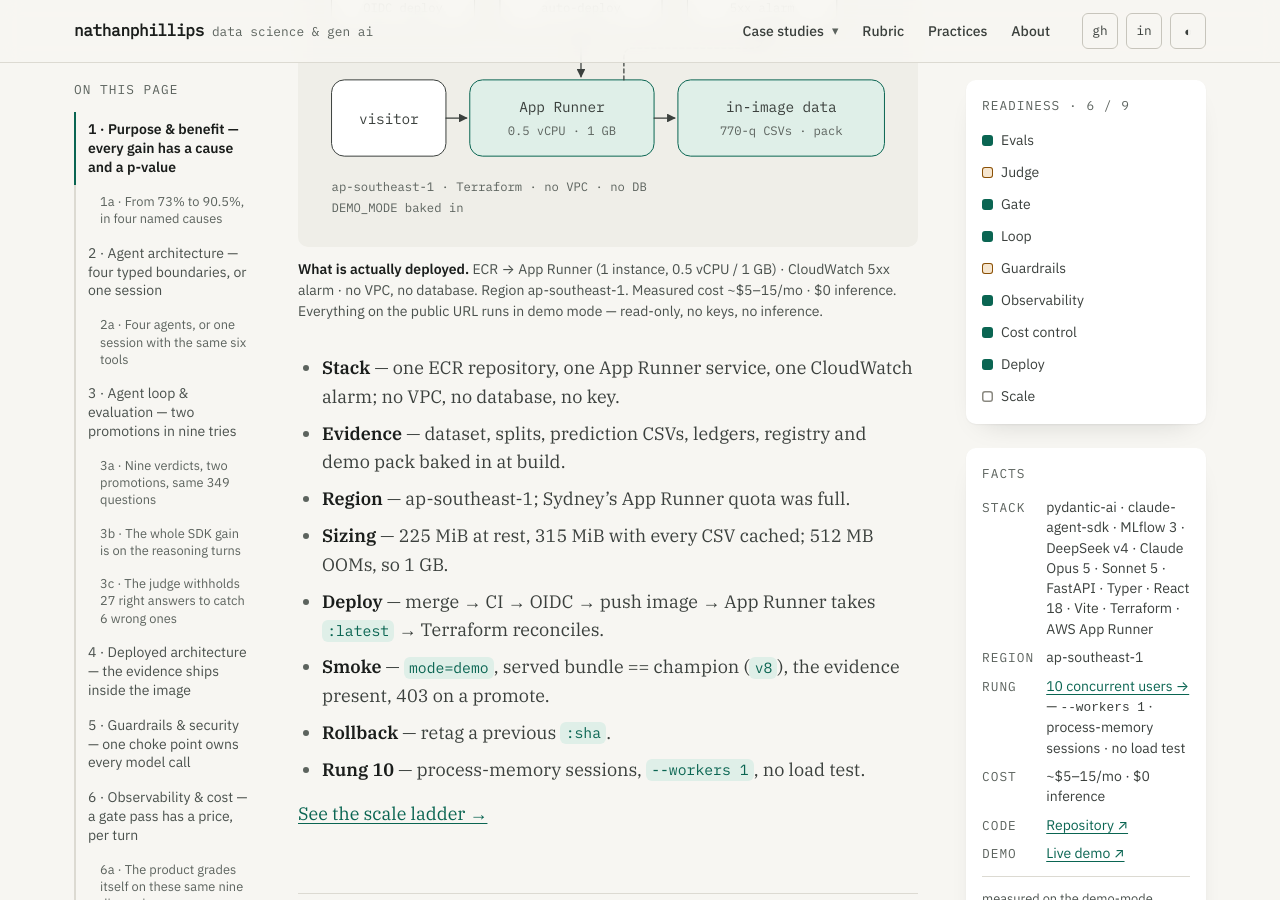
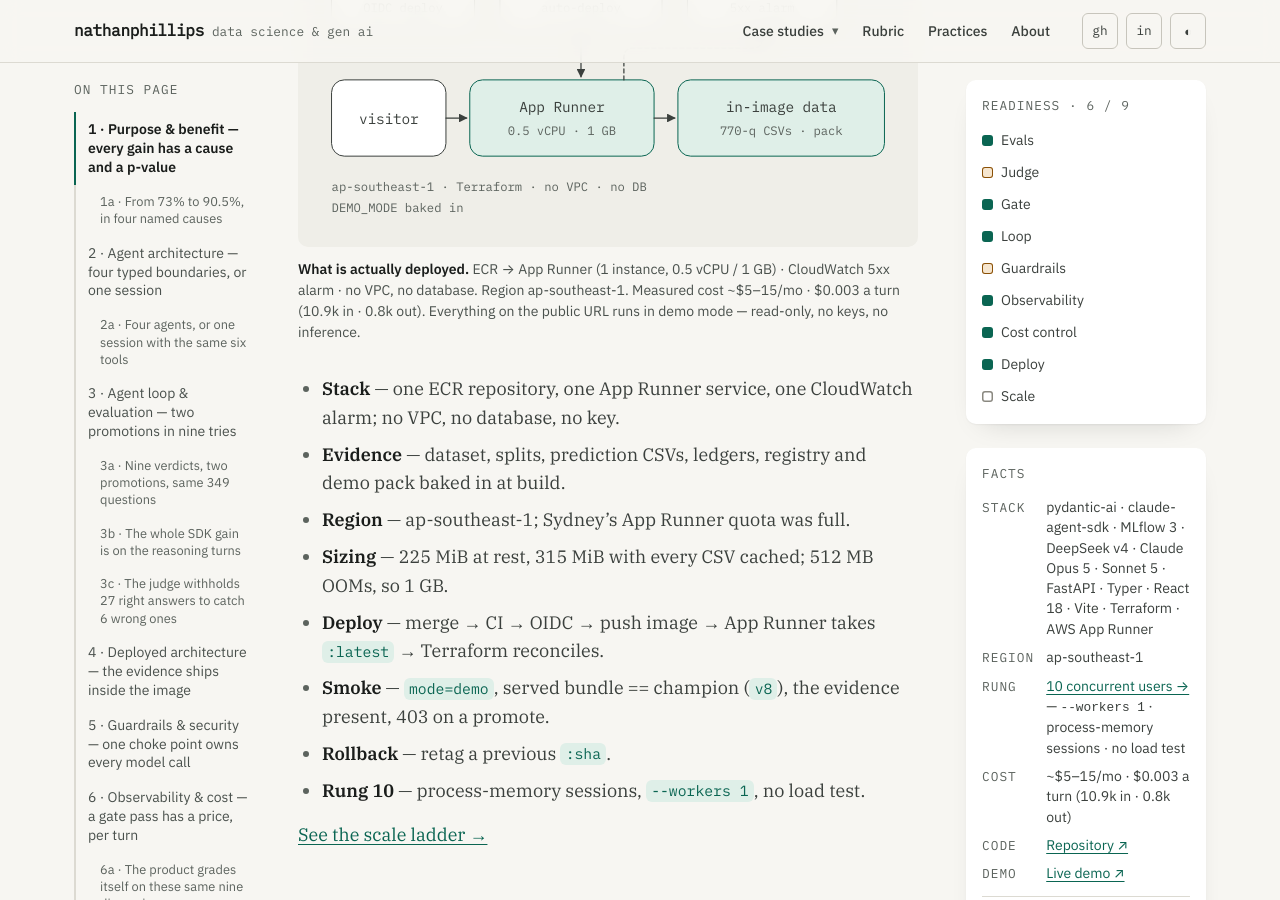
Before and after one commit to nmp-dsci/nmp-dsci.github.io, a Jekyll site: the page built from _projects/convfinqa-agent.md, in a window 1280 px wide and 900 px high, scrolled down 8683 px. Built offline with Jekyll 4.4.1, drawn with Linux system fonts in a browser that asks for light colours; some of the changed text lies outside the part shown.

Commit message:
fix(case-studies): measured cost per question replaces "$0 inference" on all three
"$0 inference" described the demo, not the system, and the user called it
unrealistic. Each cost line now carries what a question costs when the
model is live, with the tokens and the committed source beside it:

- Data Pilot: $0.02 a question, 252k in (87% cache reads), 6k out on
  deepseek-chat - the pinned observed run in tests/test_pricing.py
- ConvFinQA: $0.003 a turn, 10.9k in, 0.8k out on deepseek-v4-flash - the
  mean over 1,576 v8 eval turns in evaluation/traces_snapshot.jsonl.gz
- Transcript RAG: 3.0k prompt tokens a question on DeepSeek V4 Flash; no
  priced figure is committed, so the page says tokens and says why

Co-Authored-By: Claude Opus 5 (1M context) <noreply@anthropic.com>
Claude-Session: https://claude.ai/code/session_01QQLSNXHvhrkPhBCN7Z67NY

```diff
--- a/_projects/convfinqa-agent.md
+++ b/_projects/convfinqa-agent.md
@@ -109,7 +109,7 @@ production:
   topology: "ECR → App Runner (1 instance, 0.5 vCPU / 1 GB) · CloudWatch 5xx alarm · no VPC, no database"
   topology_diagram: "diagrams/topology/convfinqa-agent.svg"
   region: ap-southeast-1
-  cost: "~$5–15/mo · $0 inference"
+  cost: "~$5–15/mo · $0.003 a turn (10.9k in · 0.8k out)"
   rung: 10
   rung_note: "`--workers 1` · process-memory sessions · no load test"
   score: "6 / 9"
@@ -375,7 +375,7 @@ Cost is per turn, prices declared in code so an old run cannot be silently repri
 | session sdk_v1 | claude-sonnet-5, CLI subprocess | $27.62 | 787 s | 27 q/min |
 | session sdk_v1 | claude-haiku-4-5, CLI subprocess | $17.14 | 882 s | 24 q/min |
 
-Public deployment: no inference, roughly **$5–15/month**.
+Per turn on the champion: **$0.0034**, 10,939 input and 798 output tokens on `deepseek-v4-flash`, the mean over 1,576 v8 eval turns in `evaluation/traces_snapshot.jsonl.gz`. Public deployment: no inference, roughly **$5–15/month**.
 
 <div class="slide" id="slide-6a">
   <h3><span class="n">6a</span>The product grades itself on these same nine dimensions</h3>
```
Also changed, not shown: _projects/data-pilot.md (+2 -1 lines), _projects/transcript-rag.md (+2 -1 lines).
